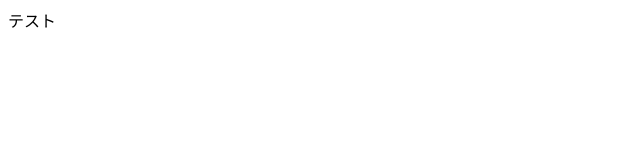
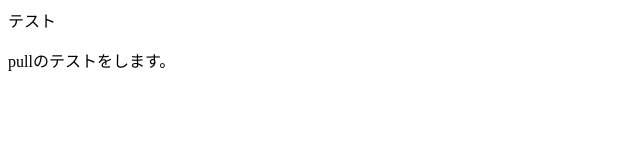
Before and after one commit to ikd-1122/git-test, a plain HTML site: page index.html in a window 1280 px wide. Shown: the whole page, without its empty margins (0-640 px from the left). Drawn offline with Linux system fonts and the light colour scheme.

Commit message:
Add additional test paragraph to index.html

```diff
--- a/index.html
+++ b/index.html
@@ -1 +1,2 @@
 <p>テスト</p>
+<p>pullのテストをします。</p>
```
